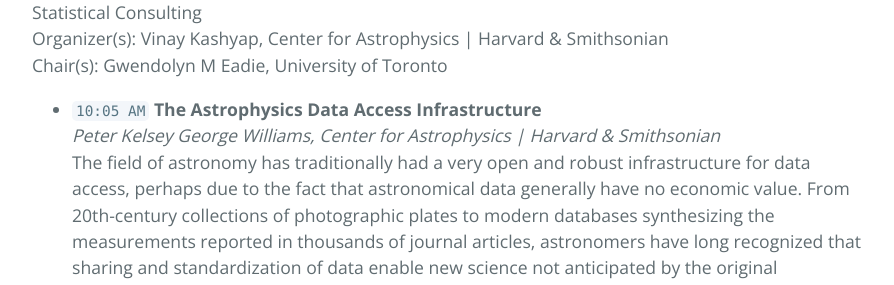
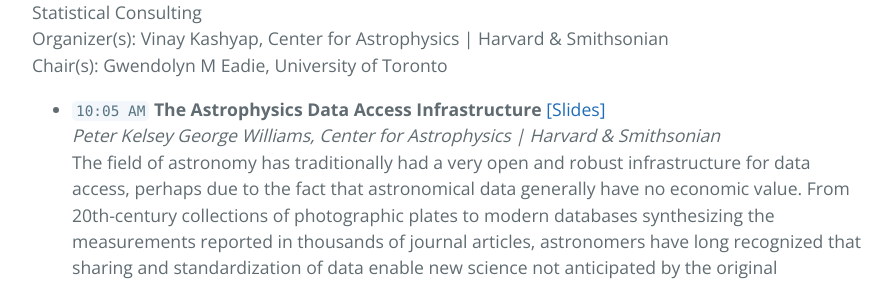
Before and after one commit to aigamstat/aigamstat.github.io, a Jekyll site: the page built from jsm2020/index.md, in a window 1280 px wide and 900 px high, scrolled down 10564 px. Shown: the part 163-448 px from the top of the window, without its empty margins (192-1086 px from the left). Built offline with Jekyll 4.4.1, drawn with Linux system fonts in a browser that asks for light colours.

Commit message:
added Peter Williams's slides

```diff
--- a/jsm2020/index.md
+++ b/jsm2020/index.md
@@ -172,7 +172,7 @@
    Organizer(s): Vinay Kashyap, Center for Astrophysics \| Harvard & Smithsonian
    Chair(s): Gwendolyn M Eadie, University of Toronto
 
-- `10:05 AM` 	**The Astrophysics Data Access Infrastructure**
+- `10:05 AM` 	**The Astrophysics Data Access Infrastructure** [[Slides]](https://drive.google.com/file/d/1Igd8ci_WYA9E0IRyuIzMuSDtPCIjNoTX/view?usp=sharing)
    *Peter Kelsey George Williams, Center for Astrophysics \| Harvard & Smithsonian*
    The field of astronomy has traditionally had a very open and robust infrastructure for data access, perhaps due to the fact that astronomical data generally have no economic value. From 20th-century collections of photographic plates to modern databases synthesizing the measurements reported in thousands of journal articles, astronomers have long recognized that sharing and standardization of data enable new science not anticipated by the original investigators. The value of this tradition is becoming even more pronounced as industry-driven data science methods spread and Web technologies enable ever more powerful forms of remote data access and exploration. However, the data rates of modern astronomical instruments -- terabytes per night -- are pushing the existing infrastructure and astronomers' technical skills to the limit. I will provide an overview of the astronomical data access landscape and offer some predictions of how it may evolve in the future.
 
```
